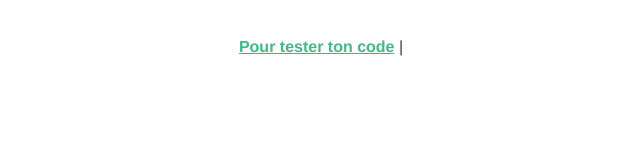
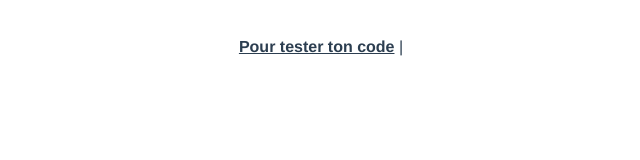
Before and after one commit to quokkaquokka/efrei_front-project, a Vue app in the folder front/: page / in a window 1280 px wide. Shown: the top 160 px of the page, without its empty margins (319-959 px from the left). Built offline with nearby package versions, Linux system fonts and the light colour scheme.

Commit message:
front: remove wrong route

```diff
--- a/front/src/App.vue
+++ b/front/src/App.vue
@@ -1,10 +1,10 @@
 <template>
   <div id="app">
     <div id="nav">
-      <router-link to="/">Pour tester ton code</router-link> |
+      <router-link to="/signin">Pour tester ton code</router-link> |
       <router-link
         v-if="isAuthenticated"
-        to="/"
+        to="/signin"
         v-on:click.native="this.logout()"
         replace
       >Logout</router-link><br>
```
